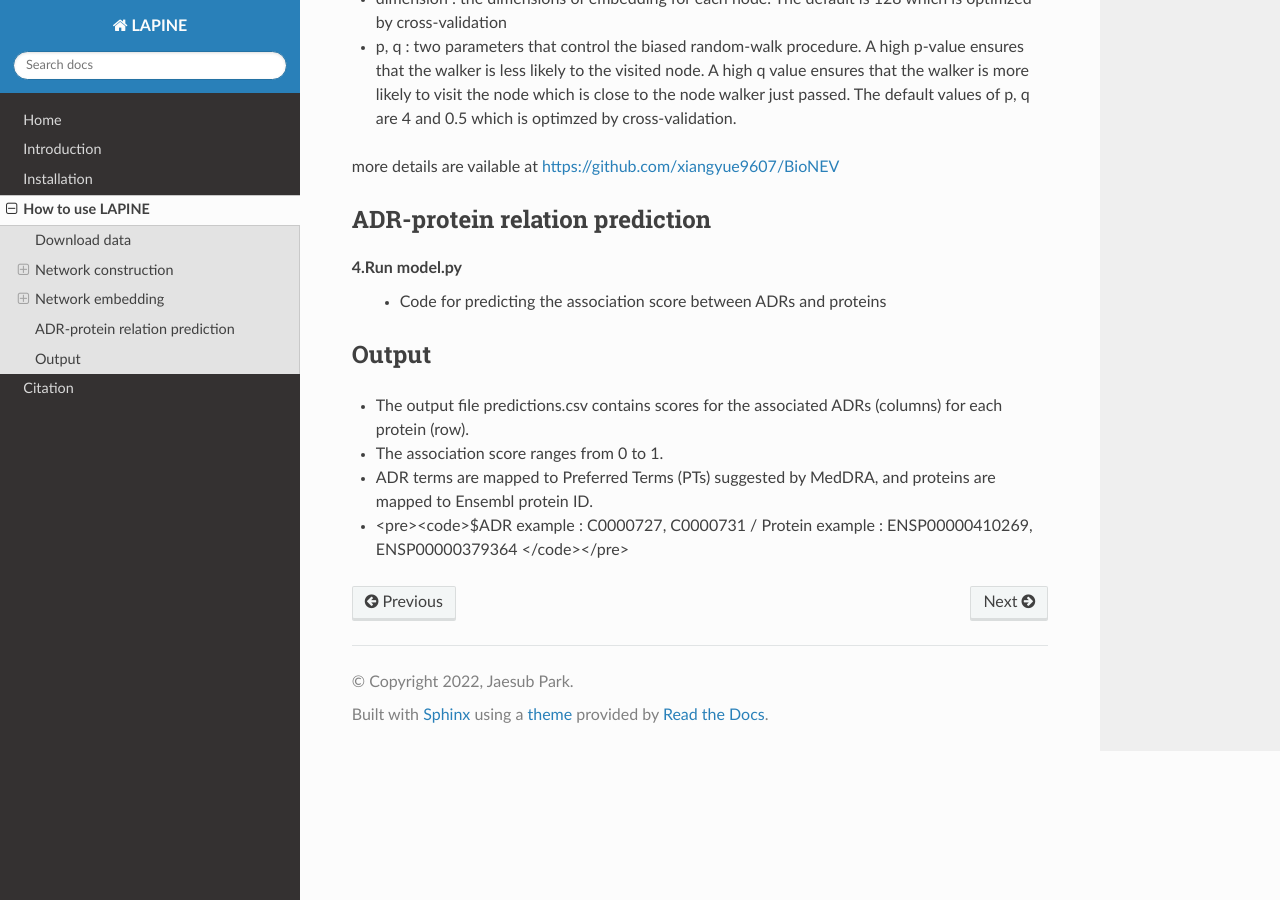
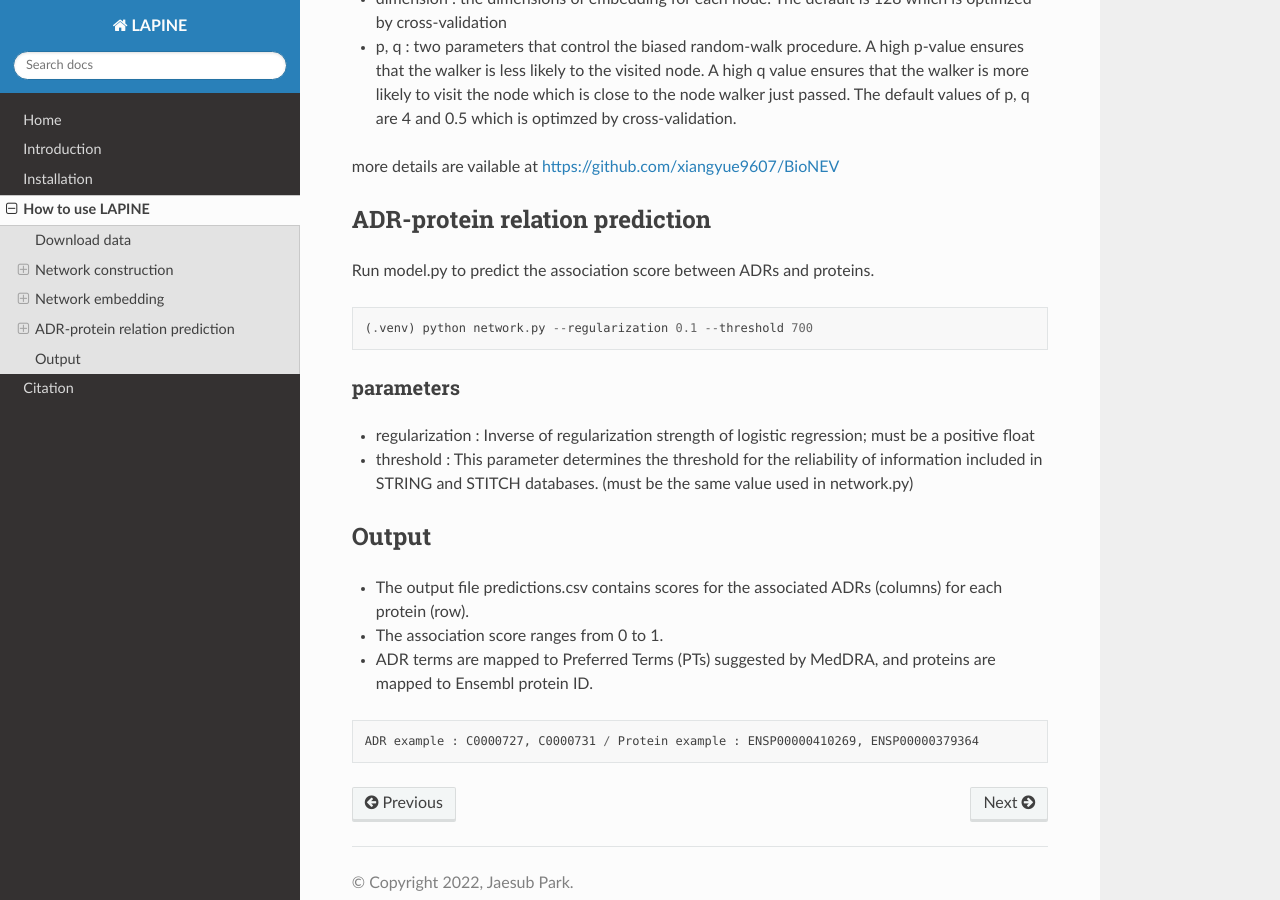
Before and after one commit to rupinas/LAPINE, a Sphinx documentation site: the page built from docs/use.rst, in a window 1280 px wide and 900 px high, scrolled down 1259 px. Built offline with Sphinx 7.4.7 and the Read the Docs theme 2.0.0, drawn with Linux system fonts in a browser that asks for light colours.

Commit message:
Update use.rst

```diff
--- a/docs/use.rst
+++ b/docs/use.rst
@@ -54,8 +54,17 @@ more details are vailable at https://github.com/xiangyue9607/BioNEV
 ADR-protein relation prediction
 -------------------------------
 
-4.Run model.py
-  - Code for predicting the association score between ADRs and proteins
+Run model.py to predict the association score between ADRs and proteins.
+
+.. code-block::
+
+  (.venv) python network.py --regularization 0.1 --threshold 700
+
+parameters
+**********
+- regularization : Inverse of regularization strength of logistic regression; must be a positive float
+- threshold : This parameter determines the threshold for the reliability of information included in STRING and STITCH databases. (must be the same value used in network.py)
+
 
 Output
 ------
@@ -63,4 +72,7 @@ Output
 - The output file predictions.csv contains scores for the associated ADRs (columns) for each protein (row).
 - The association score ranges from 0 to 1.
 - ADR terms are mapped to Preferred Terms (PTs) suggested by MedDRA, and proteins are mapped to Ensembl protein ID.
-- <pre><code>$ADR example : C0000727, C0000731 / Protein example : ENSP00000410269, ENSP00000379364 </code></pre>
+
+.. code-block::
+
+  ADR example : C0000727, C0000731 / Protein example : ENSP00000410269, ENSP00000379364
```
